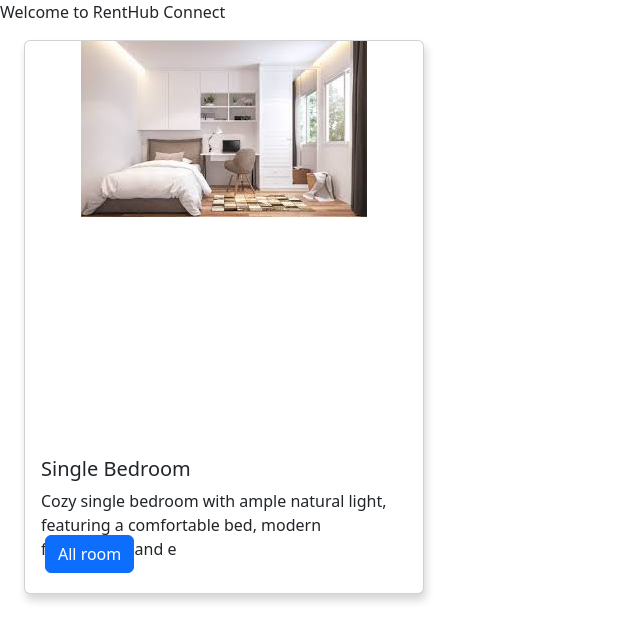
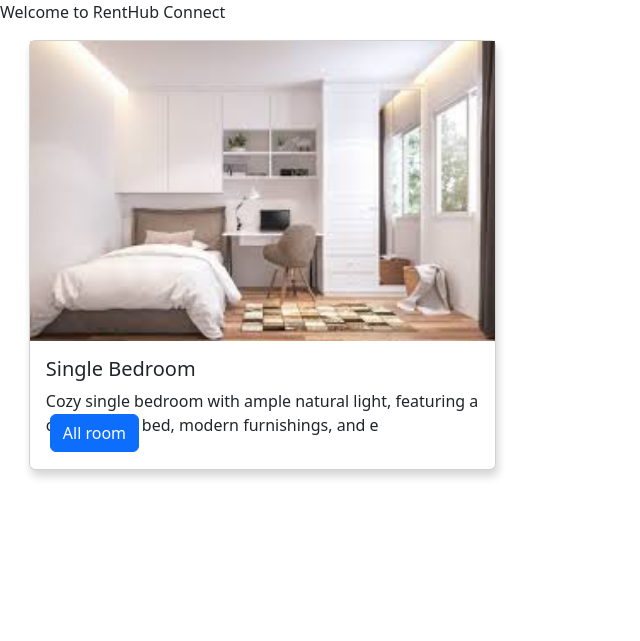
Before and after one commit to Pong50887/RentHub-Connect-Selenium, a Django app: page / in a window 1280 px wide. Shown: the part 62-703 px from the top of the page, without its empty margins (0-640 px from the left). Run offline with Django 5.2, Linux system fonts and the light colour scheme; data comes from the database, SQL or seed files in the repository; data that the repository does not hold is empty; parts of the project's set-up code (start-up, migrations or seed data) failed here and were passed over; some libraries are stand-ins or nearby versions.

Commit message:
Fix visual error in the home page

```diff
--- a/renthub/static/renthub/home.css
+++ b/renthub/static/renthub/home.css
@@ -1,10 +1,3 @@
-.img-wrapper{
-    max-width: 100%;
-    height: 65vw;
-    display: flex;
-    justify-content: center;
-    align-items: flex-start;
-}
 img{
     max-width: 100%;
     max-height: 100%;
@@ -30,7 +23,7 @@ img{
 }
 .card{
     height: 30em;
-    margin: 0 .5em;
+    margin: 0 .8em;
     box-shadow: 2px 6px 8px 0 rgba(22, 22, 26, 0.18);
     border: none;
 }
@@ -46,6 +39,21 @@ img{
 
 .button-wrapper {
     position: absolute; /* Position it absolutely */
-    bottom: 20px; /* Adjust as needed */
+    bottom: 17px; /* Adjust as needed */
     left: 20px; /* Adjust as needed */
 }
+.img-wrapper {
+    width: 465px;
+    height: 300px;
+    overflow: hidden;
+    display: flex;
+    align-items: center;
+    justify-content: center;
+    background-color: #f5f5f5;
+}
+
+.img-wrapper img {
+    width: 100%;
+    height: 100%;
+    object-fit: cover;
+}
```
